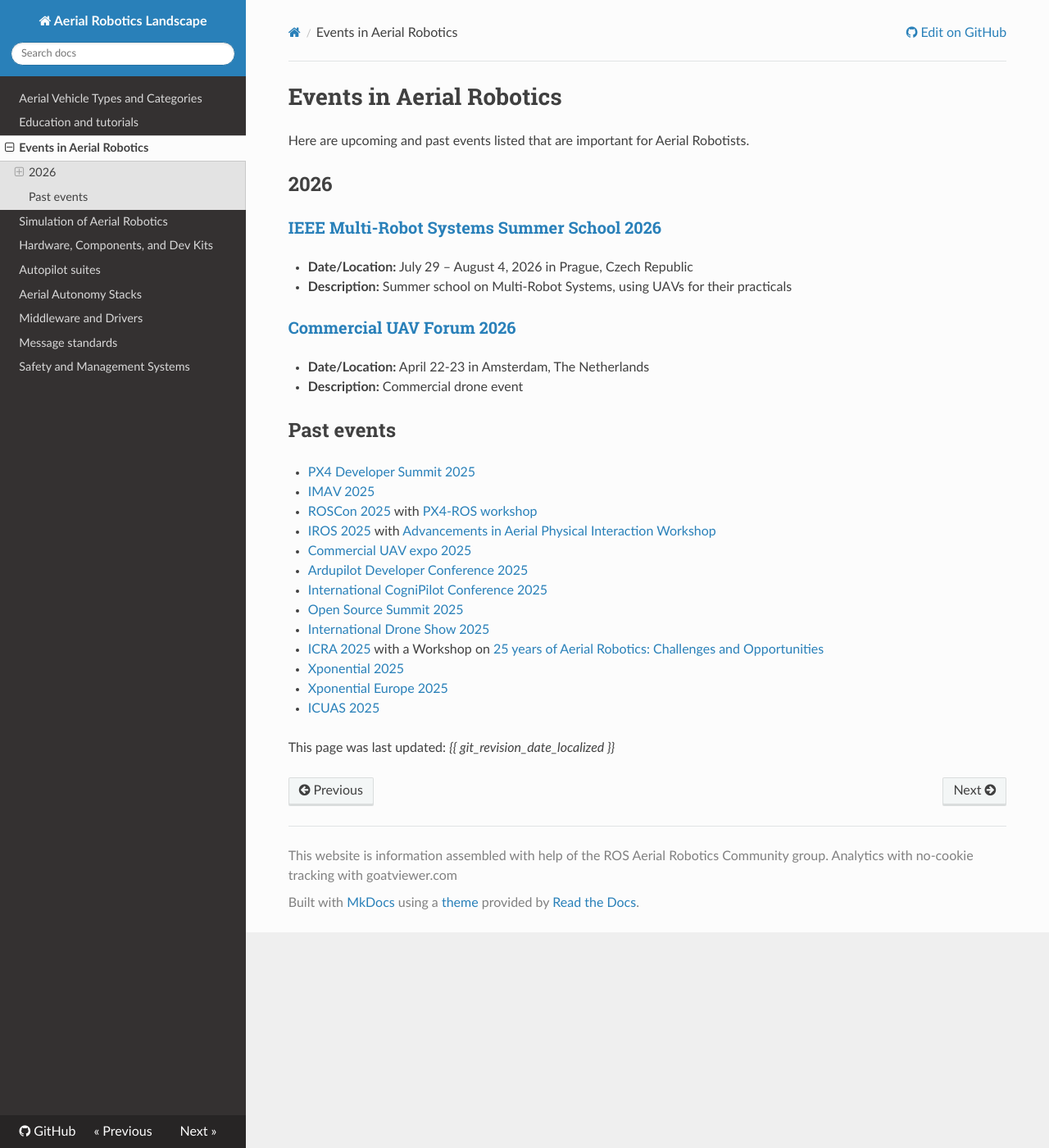
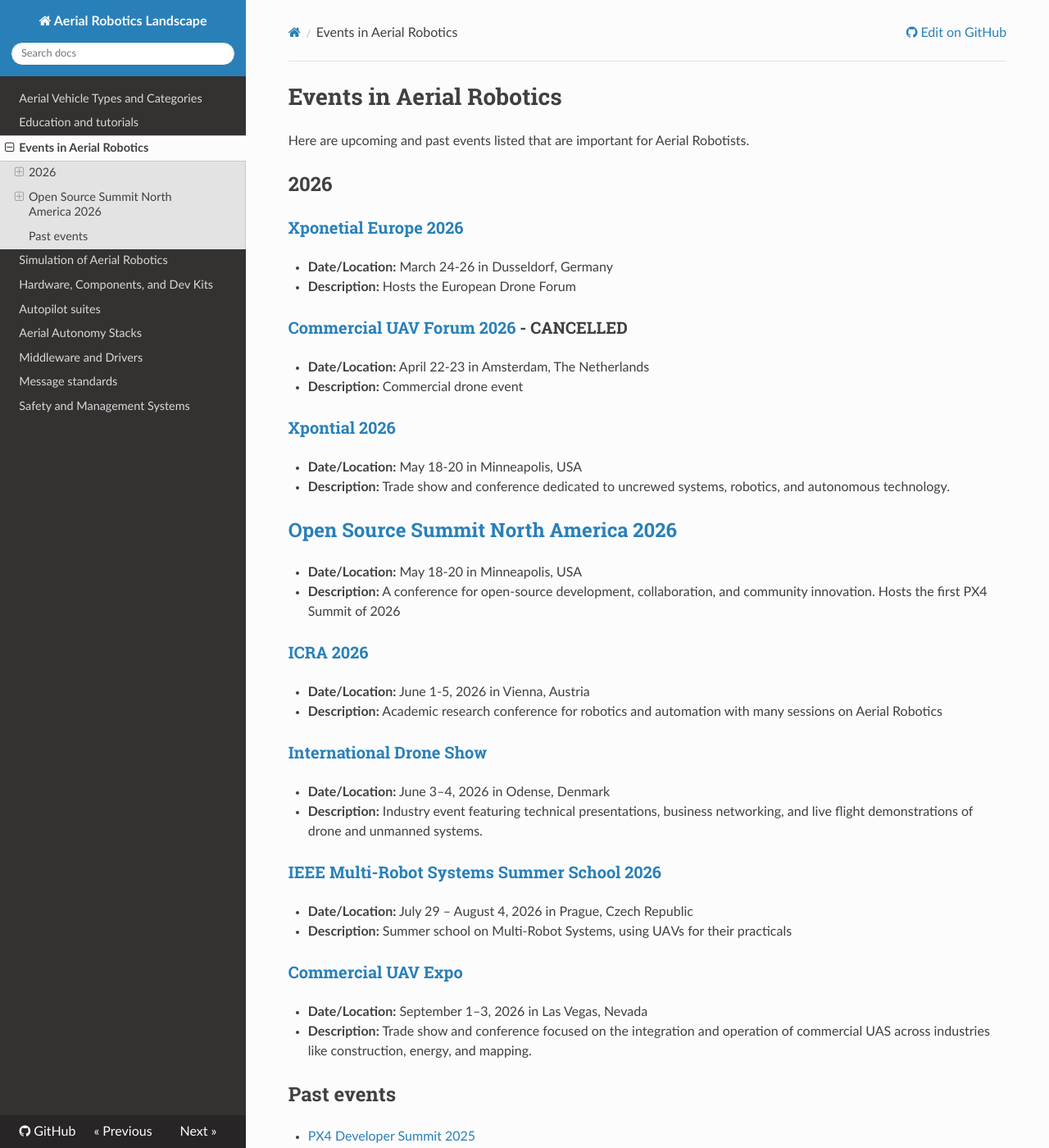
Before and after one commit to ROS-Aerial/aerial_robotic_landscape, an MkDocs documentation site: the page built from docs/events.md, in a window 1280 px wide and 1400 px high. Shown: the whole window at 82% size. Built offline with MkDocs 1.6.1, drawn with Linux system fonts in a browser that asks for light colours; nearby versions of some CDN libraries.

Commit message:
Update events for 2026 in events.md
Added new events for 2026 and updated details for existing events.

```diff
--- a/docs/events.md
+++ b/docs/events.md
@@ -4,14 +4,45 @@
 
 ## 2026
 
-### [IEEE Multi-Robot Systems Summer School 2026](https://forms.gle/1PWThrYoNZwtAtAU9)
+### [Xponetial Europe 2026](https://www.xponential-europe.com/)
+
+* **Date/Location:** March 24-26 in Dusseldorf, Germany
+* **Description:** Hosts the European Drone Forum
+
+### [Commercial UAV Forum 2026](https://www.forumuav.com/) - CANCELLED
+
+* **Date/Location:** April 22-23 in Amsterdam, The Netherlands
+* **Description:** Commercial drone event
+
+### [Xpontial 2026](https://xponential.org/)
+
+* **Date/Location:** May 18-20 in Minneapolis, USA
+* **Description:** Trade show and conference dedicated to uncrewed systems, robotics, and autonomous technology.
+
+## [Open Source Summit North America 2026](https://events.linuxfoundation.org/open-source-summit-north-america/)
+
+* **Date/Location:** May 18-20 in Minneapolis, USA
+* **Description:** A conference for open-source development, collaboration, and community innovation. Hosts the first PX4 Summit of 2026
+
+### [ICRA 2026]([https://forms.gle/1PWThrYoNZwtAtAU9](https://2026.ieee-icra.org/))
+
+* **Date/Location:** June 1-5, 2026 in Vienna, Austria
+* **Description:** Academic research conference for robotics and automation with many sessions on Aerial Robotics
+
+### [International Drone Show](https://internationaldroneshow.com/)
+
+* **Date/Location:** June 3–4, 2026 in Odense, Denmark
+* **Description:** Industry event featuring technical presentations, business networking, and live flight demonstrations of drone and unmanned systems.
+
+### [IEEE Multi-Robot Systems Summer School 2026](https://mrs.fel.cvut.cz/summer-school-2026/)
+
 * **Date/Location:** July 29 – August 4, 2026 in Prague, Czech Republic
 * **Description:** Summer school on Multi-Robot Systems, using UAVs for their practicals
 
-### [Commercial UAV Forum 2026](https://www.forumuav.com/)
-* **Date/Location:** April 22-23 in Amsterdam, The Netherlands
-* **Description:** Commercial drone event
+### [Commercial UAV Expo](https://www.expouav.com/)
 
+* **Date/Location:** September 1–3, 2026 in Las Vegas, Nevada
+* **Description:** Trade show and conference focused on the integration and operation of commercial UAS across industries like construction, energy, and mapping.
 
 ## Past events
 
```
